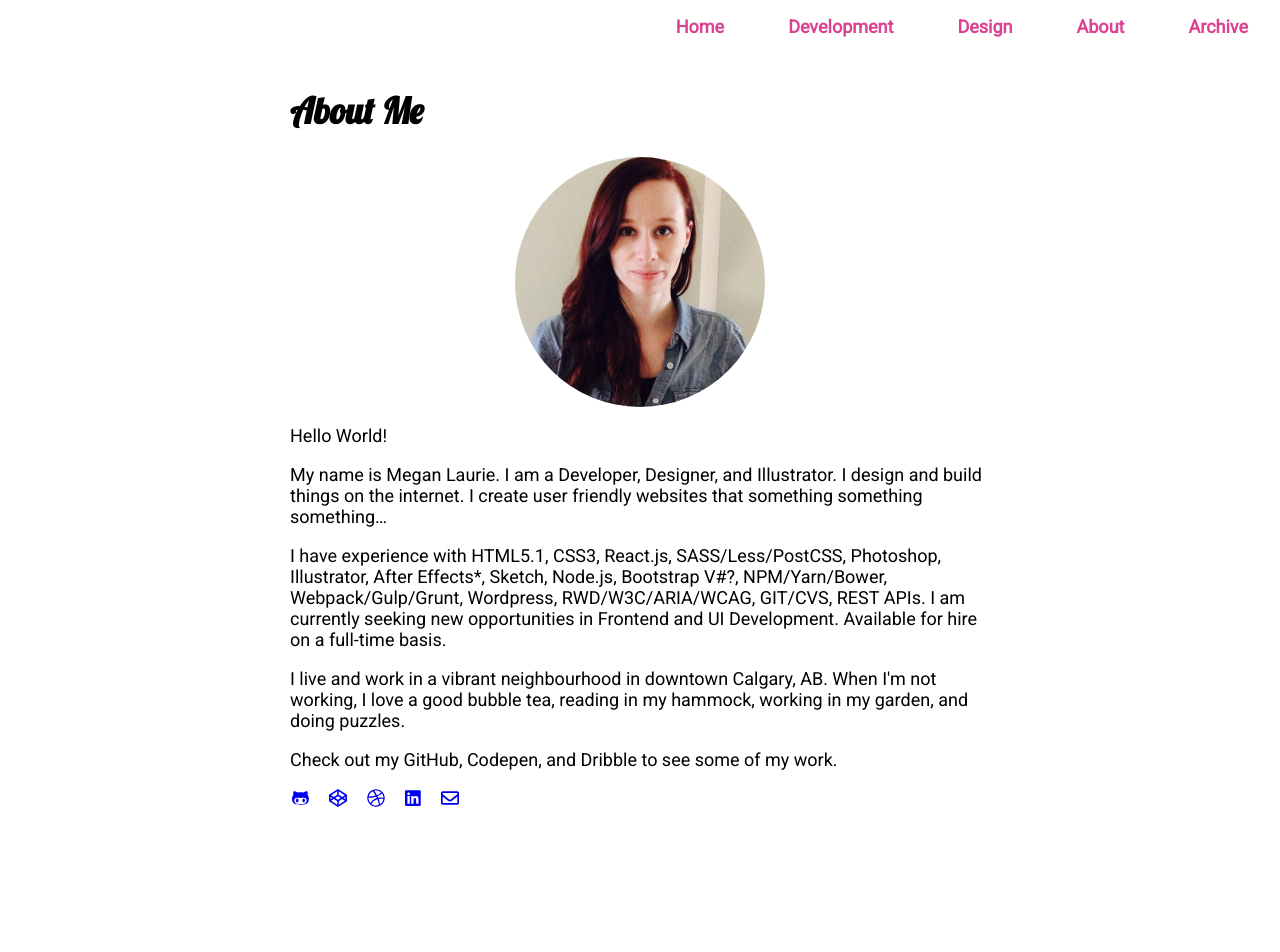
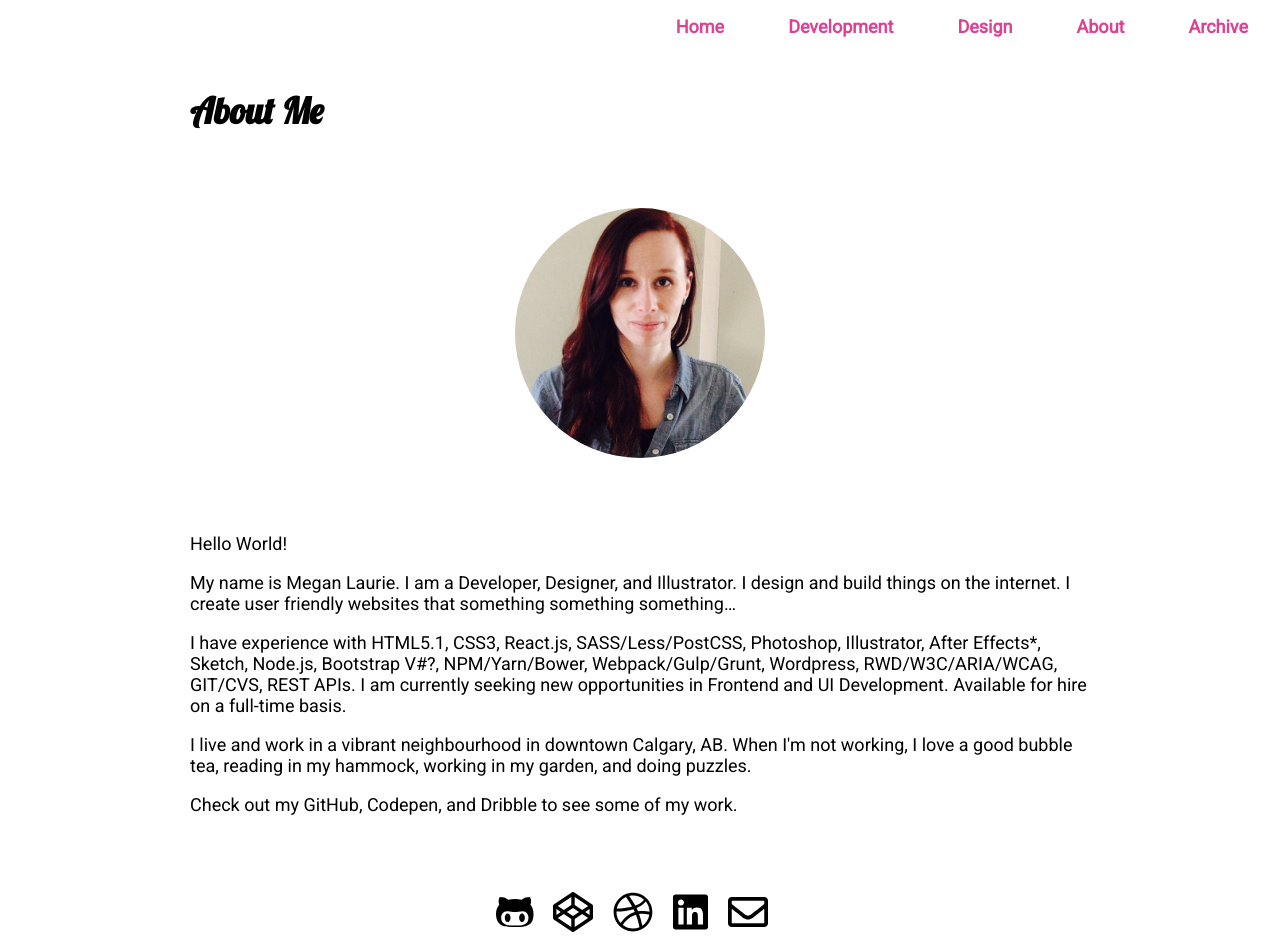
Before and after one commit to meglaurie/Portfolio-Summer-2020, a React (Create React App) app in the folder my-react-website/: page /about in a window 1280 px wide. Shown: the top 952 px of the page. Before the commit the page ends 809 px from the top, so only its background shows below. Built offline with nearby package versions, Linux system fonts and the light colour scheme.

Commit message:
about page icons styled and about page layout moslty complete

```diff
--- a/my-react-website/src/pages/AboutPage.js
+++ b/my-react-website/src/pages/AboutPage.js
@@ -26,11 +26,13 @@ const AboutPage = () => (
     <p>
       Check out my GitHub, Codepen, and Dribble to see some of my work.
     </p>
-    <a className="fa-icon" target="_blank" rel="noopener noreferrer" href="https://github.com/meglaurie"><FontAwesomeIcon icon={faGithubAlt} /></a>
-    <a className="fa-icon" target="_blank" rel="noopener noreferrer" href="https://codepen.io/mlaur568"><FontAwesomeIcon icon={faCodepen} /></a>
-    <a className="fa-icon" target="_blank" rel="noopener noreferrer" href="https://dribbble.com/mlaurie"><FontAwesomeIcon icon={faDribbble} /></a>
-    <a className="fa-icon" target="_blank" rel="noopener noreferrer" href="https://www.linkedin.com/in/megan-laurie"><FontAwesomeIcon icon={faLinkedin} /></a>
-    <a className="fa-icon" target="_blank" rel="noopener noreferrer" href="mailto:megan@meganlaurie.ca"><FontAwesomeIcon icon={faEnvelope} /></a>
+    <div className="icon-container">
+      <a className="fa-icon about-icon" target="_blank" rel="noopener noreferrer" href="https://github.com/meglaurie"><FontAwesomeIcon icon={faGithubAlt} /></a>
+      <a className="fa-icon about-icon" target="_blank" rel="noopener noreferrer" href="https://codepen.io/mlaur568"><FontAwesomeIcon icon={faCodepen} /></a>
+      <a className="fa-icon about-icon" target="_blank" rel="noopener noreferrer" href="https://dribbble.com/mlaurie"><FontAwesomeIcon icon={faDribbble} /></a>
+      <a className="fa-icon about-icon" target="_blank" rel="noopener noreferrer" href="https://www.linkedin.com/in/megan-laurie"><FontAwesomeIcon icon={faLinkedin} /></a>
+      <a className="fa-icon about-icon" target="_blank" rel="noopener noreferrer" href="mailto:megan@meganlaurie.ca"><FontAwesomeIcon icon={faEnvelope} /></a>
+    </div>
   </React.Fragment>
 
 );
--- a/my-react-website/src/scss/_about.scss
+++ b/my-react-website/src/scss/_about.scss
@@ -8,6 +8,25 @@
   border-bottom-left-radius: 50% 50%;
   object-fit: cover;
   display: block;
+  margin-top: 75px;
+  margin-bottom: 75px;
   margin-left: auto;
   margin-right: auto;
 }
+
+.icon-container{
+  margin: 75px;
+  text-align: center;
+}
+
+.about-icon{
+  font-size: 40px;
+  padding: 10px;
+
+  color:#000;
+  margin: 0 auto;
+}
+
+.about-icon:hover{
+  color: #bd2453;
+}
--- a/my-react-website/src/scss/_gobalstyle.scss
+++ b/my-react-website/src/scss/_gobalstyle.scss
@@ -23,7 +23,7 @@ p{
 }
 
 #page-body {
-  max-width: 700px;
+  max-width: 900px;
   margin: auto;
   padding-top: 64px;
 }
```
